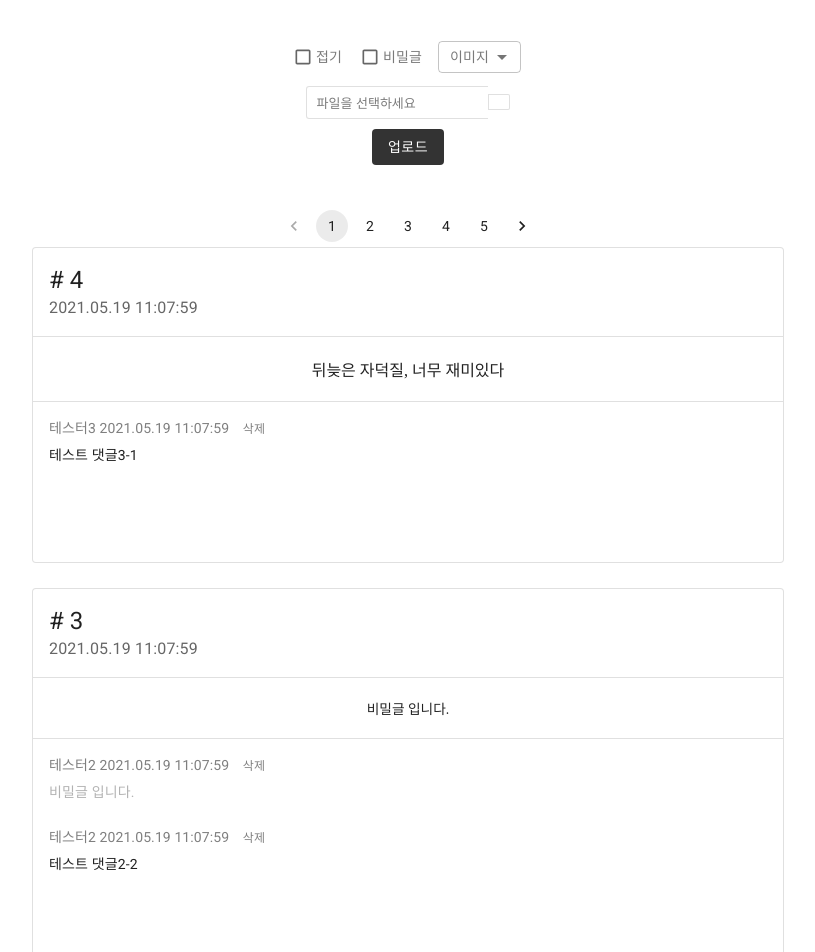
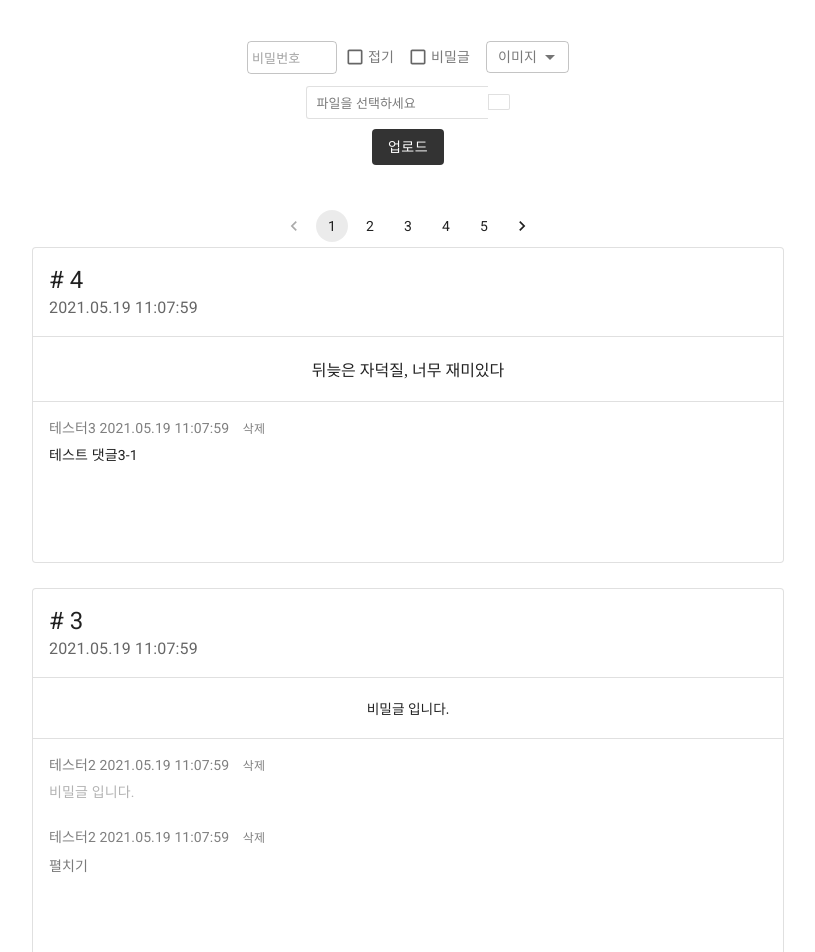
Before and after one commit to lha5/ARCHIVE_B, a Next.js app in the folder client/: page / in a window 1280 px wide. Shown: the top 952 px of the page, without its empty margins (232-1047 px from the left). Built offline with nearby package versions, Linux system fonts and the light colour scheme; some icons are missing.

Commit message:
updating ux/ui...

```diff
--- a/client/components/CommentList.js
+++ b/client/components/CommentList.js
@@ -2,22 +2,10 @@ import React, { useState } from 'react';
 
 import { styled } from '@material-ui/core/styles';
 import {
-  Box,
-  Card,
-  CardHeader,
-  CardMedia,
   CardContent,
-  CardActions,
   Collapse,
-  IconButton,
   Typography,
-  Pagination,
 } from '@material-ui/core';
-import {
-  ExpandMore as ExpandMoreIcon,
-  Delete as DeleteIcon,
-} from '@material-ui/icons';
-import moment from 'moment';
 
 const DelBtn = styled('span')({
   fontSize: '12px',
@@ -26,6 +14,20 @@ const DelBtn = styled('span')({
 });
 
 const CommentList = ({ comments }) => {
+  const [collapsedComment, setCollapsedComment] = useState([]);
+
+  const handleCollapsedCommentClick = (id) => {
+    const currentIndex = collapsedComment.indexOf(id);
+    const newExpanded = [...collapsedComment];
+
+    if (currentIndex === -1) {
+      newExpanded.push(id);
+    } else {
+      newExpanded.splice(currentIndex, 1);
+    }
+    setCollapsedComment(newExpanded);
+  };
+
   return (
     <CardContent
       sx={{
@@ -49,7 +51,27 @@ const CommentList = ({ comments }) => {
               비밀글 입니다.
             </Typography>
           ) : (
-            <Typography variant="body2">{reply.comment}</Typography>
+            reply.is_collapse ? (
+              <>
+              <span
+                onClick={() => handleCollapsedCommentClick(reply.id)}
+                aria-expanded={collapsedComment.indexOf(reply.id) !== -1 ? true : false}
+                aria-label="collapsed"
+                style={{ cursor: 'pointer', fontSize: '14px', color: 'rgba(0, 0, 0, 0.52)' }}
+              >
+                {collapsedComment.indexOf(reply.id) !== -1 ? '접기' : '펼치기'}
+              </span>
+                <Collapse
+                  in={collapsedComment.indexOf(reply.id) !== -1 ? true : false}
+                  timeout="auto"
+                  unmountOnExit
+                >
+                  <Typography variant="body2">{reply.comment}</Typography>
+                </Collapse>
+              </>
+            ) :(
+              <Typography variant="body2">{reply.comment}</Typography>
+            )
           )}
         </Typography>
       ))}
--- a/client/components/TopSection.js
+++ b/client/components/TopSection.js
@@ -136,6 +136,23 @@ const TopSection = () => {
         }}
       >
         <Options>
+          <TextField
+            type="password"
+            variant="outlined"
+            size="small"
+            sx={{
+              maxWidth: '90px',
+              maxHeight: '32px',
+              fontSize: '14px',
+              color: 'rgba(0, 0, 0, 0.52)',
+              '& ::placeholder': { fontSize: '13px' },
+              '& input': {
+                padding: '5px',
+              },
+              marginRight: '10px',
+            }}
+            placeholder="비밀번호"
+          />
           <FormControlLabel
             control={<Checkbox color="default" size="small" />}
             label="접기"
@@ -169,7 +186,8 @@ const TopSection = () => {
             sx={{ backgroundColor: 'rgba(0, 0, 0, 0.8)' }}
           >
             업로드
-        </Button></InputWrapper>
+          </Button>
+        </InputWrapper>
       </Box>
       <Pagination
         count={5}
--- a/client/pages/index.js
+++ b/client/pages/index.js
@@ -2,16 +2,11 @@ import React, { useState } from 'react';
 
 import { styled } from '@material-ui/core/styles';
 import {
-  Box,
   Card,
   CardHeader,
-  CardMedia,
-  CardContent,
   CardActions,
   Collapse,
   IconButton,
-  Typography,
-  Pagination,
 } from '@material-ui/core';
 import {
   ExpandMore as ExpandMoreIcon,
```
Lines whose indentation alone changed are shown as unchanged.
